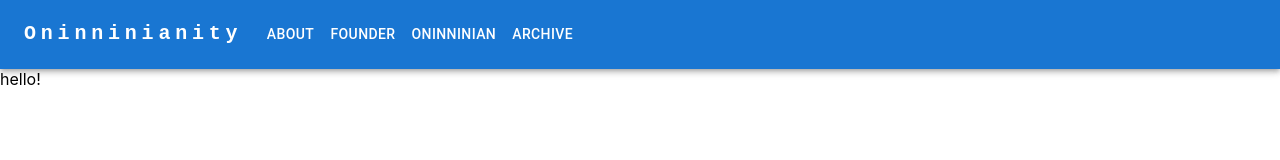
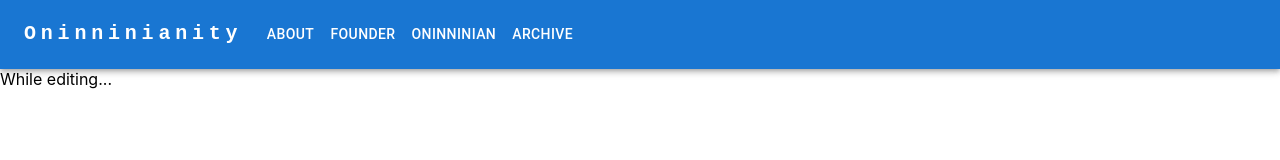
Before and after one commit to Rev-Schnabel/oninninkyo, a React (Create React App) app: page /oninninian in a window 1280 px wide. Shown: the top 160 px of the page. Built offline with nearby package versions, Linux system fonts and the light colour scheme.

Commit message:
Update editing message.

```diff
--- a/src/oninninian/oninninian.tsx
+++ b/src/oninninian/oninninian.tsx
@@ -6,7 +6,7 @@ export const Oninninian: React.FC = () => {
   return (
     <div>
       <Navigation />
-      hello!
+      While editing...
     </div>
   );
 };
```
